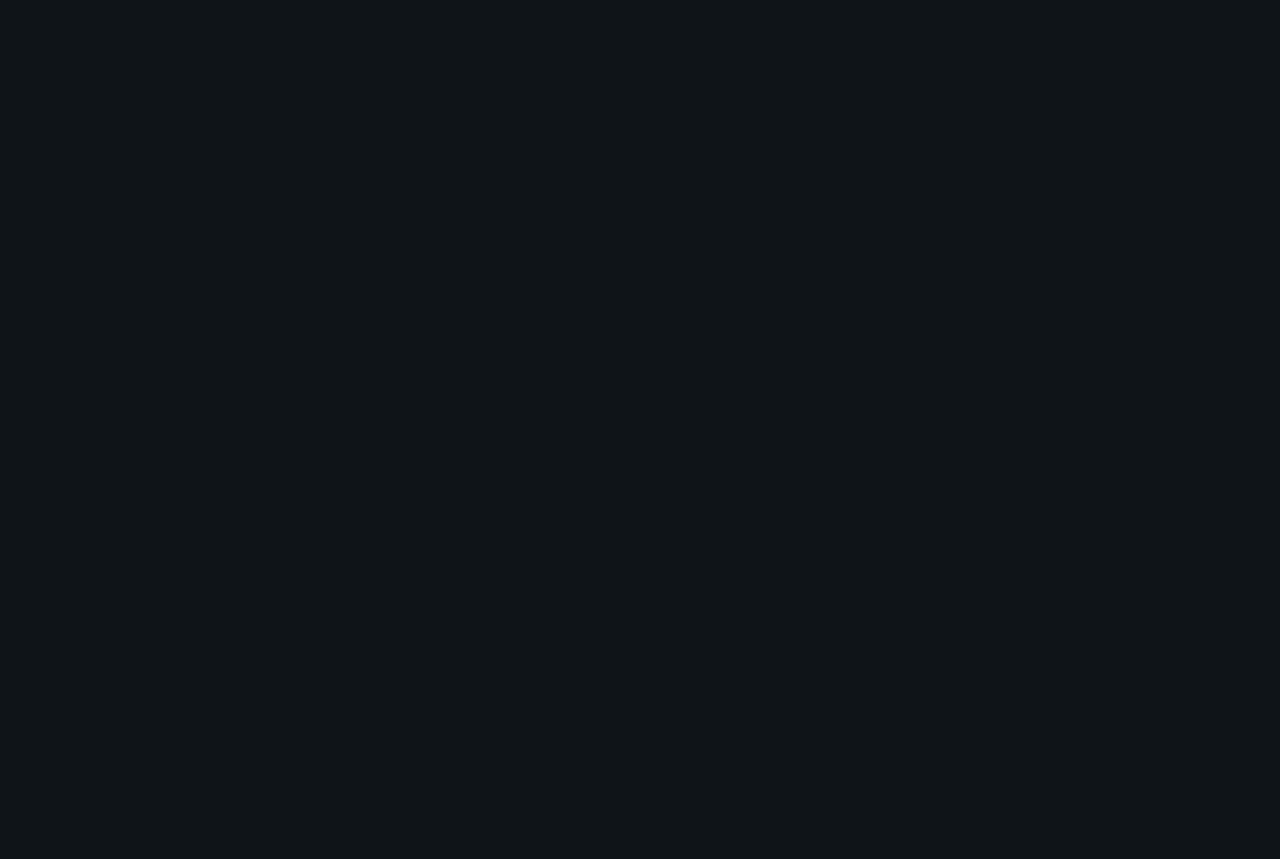
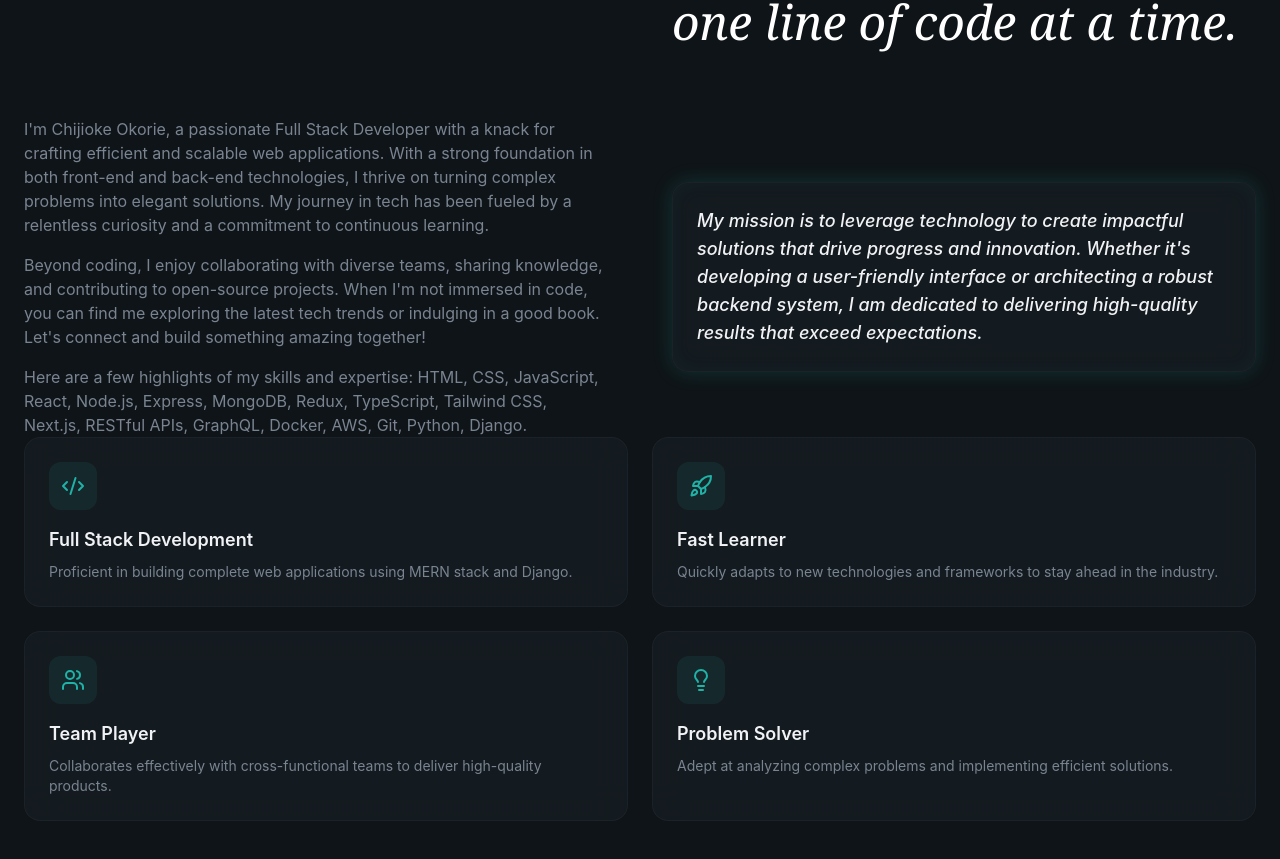
Before and after one commit to cokorie/dev-portfolio, a React (Vite) app: page / in a window 1280 px wide. Shown: the part 1199-2058 px from the top of the page. Before the commit the page ends 1002 px from the top, so only its background shows below. Built offline with nearby package versions, Linux system fonts and the light colour scheme.

Commit message:
add about section with info & styling

```diff
--- a/src/layout/Navbar.jsx
+++ b/src/layout/Navbar.jsx
@@ -62,12 +62,13 @@ export const Navbar = () => {
                 <a
                     href={link.href}
                     key={index}
+                    onClick={() => setIsMobileMenuOpen(false)}
                     className="text-lg text-muted-foreground hover:text-foreground py-2"
                     >
                     {link.label}
                 </a>
             ))}
-            <Button size="sm">Contact Me</Button>
+            <Button onClick={() => setIsMobileMenuOpen(false)} size="sm">Contact Me</Button>
             </div>
         </div>
         )}
--- a/src/sections/About.jsx
+++ b/src/sections/About.jsx
@@ -1,7 +1,73 @@
+import { Code2, Lightbulb, Rocket, Users } from "lucide-react";
+
+const highlights = [
+    {
+        icon: Code2,
+        title: "Full Stack Development",
+        description: "Proficient in building complete web applications using MERN stack and Django."
+    },
+    {
+        icon: Rocket,
+        title: "Fast Learner",
+        description: "Quickly adapts to new technologies and frameworks to stay ahead in the industry."
+    },
+    {
+        icon: Users,
+        title: "Team Player",
+        description: "Collaborates effectively with cross-functional teams to deliver high-quality products."
+    },
+    {
+        icon: Lightbulb,
+        title: "Problem Solver",
+        description: "Adept at analyzing complex problems and implementing efficient solutions."
+    },
+];
+
 export const About = () => {
     return (
-    <section>
-
-    </section>
+        <section id="about" className="py-32 relative overflow-hidden">
+            <div className="container mx-auto px-6 relative z-10">
+                <div className="grid lg: grid-cols-2 gap-16 items-center">
+                    {/* Left Side Content */}
+                    <div className="space-y-8">
+                        <div className="animate-fade-in">
+                            <span className="text-secondary-foreground text-sm font-medium tracking-wider uppercase">About Me</span>
+                        </div>
+                    </div>
+                    <h2 className="text-4xl md:text-5xl font-bold leading-tight animate-fade-in animation-delay-100 text-secondary-foreground">
+                        Building for Progress,
+                        <span className="font-serif italic font-normal text-white">{" "}one line of code at a time.</span>
+                    </h2>
+                    <div className="space-y-4 text-muted-foreground animate-fade-in animation-delay-200">
+                        <p>
+                            I'm Chijioke Okorie, a passionate Full Stack Developer with a knack for crafting efficient and scalable web applications. With a strong foundation in both front-end and back-end technologies, I thrive on turning complex problems into elegant solutions. My journey in tech has been fueled by a relentless curiosity and a commitment to continuous learning.
+                        </p>
+                        <p>
+                            Beyond coding, I enjoy collaborating with diverse teams, sharing knowledge, and contributing to open-source projects. When I'm not immersed in code, you can find me exploring the latest tech trends or indulging in a good book. Let's connect and build something amazing together!
+                        </p>
+                        <p>
+                            Here are a few highlights of my skills and expertise: HTML, CSS, JavaScript, React, Node.js, Express, MongoDB, Redux, TypeScript, Tailwind CSS, Next.js, RESTful APIs, GraphQL, Docker, AWS, Git, Python, Django.
+                        </p>
+                    </div>
+                    <div className="glass rounded-2xl p-6 glow-border animate-fade-in animation-delay-300">
+                        <p className="text-lg font-medium italic text-foreground">
+                            My mission is to leverage technology to create impactful solutions that drive progress and innovation. Whether it's developing a user-friendly interface or architecting a robust backend system, I am dedicated to delivering high-quality results that exceed expectations.
+                        </p>
+                    </div>
+                </div>
+                {/* Right Side - Highlights*/}
+                <div className="grid sm:grid-cols-2 gap-6">
+                    {highlights.map((item, idx) => (
+                        <div key={idx} className="glass p-6 rounded-2xl animate-fade-in" style={{ animationDelay: `${(idx + 1) * 100}ms` }}>
+                            <div className="w-12 h-12 rounded-xl bg-primary/10 flex items-center justify-center mb-4 hover:bg-primary/20">
+                                <item.icon className="w-6 h-6 text-primary"/>
+                            </div>
+                            <h3 className="text-lg font-semibold mb-2">{item.title}</h3>
+                            <p className="text-sm text-muted-foreground">{item.description}</p>
+                        </div>
+                    ))}
+                </div>
+            </div>
+        </section>
     );
 }
```
